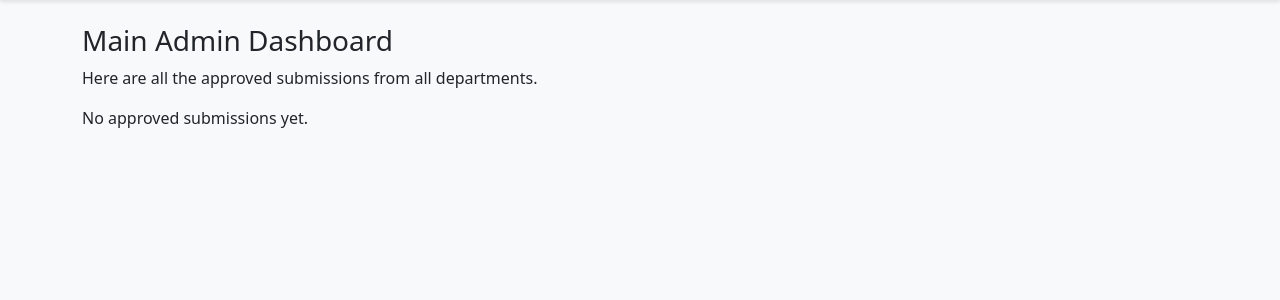
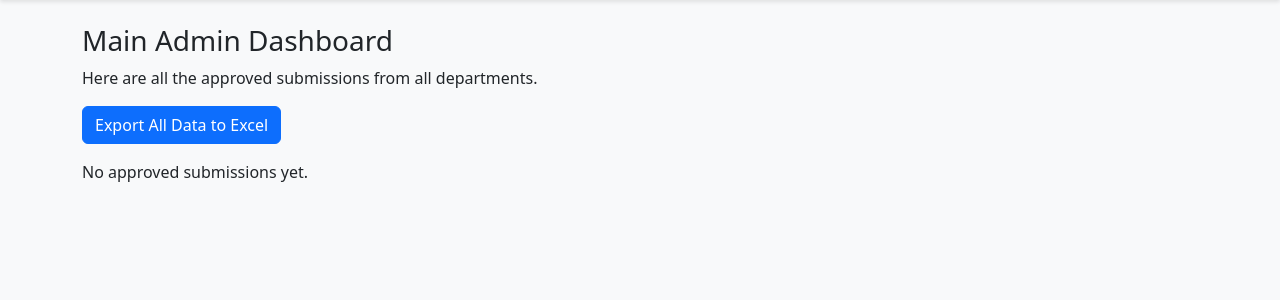
Before and after one commit to mlvnmn/iedc-portal-render, a Flask app: page /admin_dashboard in a window 1280 px wide. Shown: the part 56-356 px from the top of the page. Run offline with Flask 3, Linux system fonts and the light colour scheme; the visitor is signed in with stand-in values (Sample User, id 1); data that the repository does not hold is empty.

Commit message:
Add export button and fix images on admin page

```diff
--- a/templates/admin.html
+++ b/templates/admin.html
@@ -2,6 +2,8 @@
 {% block content %}
 <h3>Main Admin Dashboard</h3>
 <p>Here are all the approved submissions from all departments.</p>
+
+<a href="{{ url_for('export_data') }}" class="btn btn-primary mb-3">Export All Data to Excel</a>
 
 <div class="row">
     {% for submission in submissions %}
```
